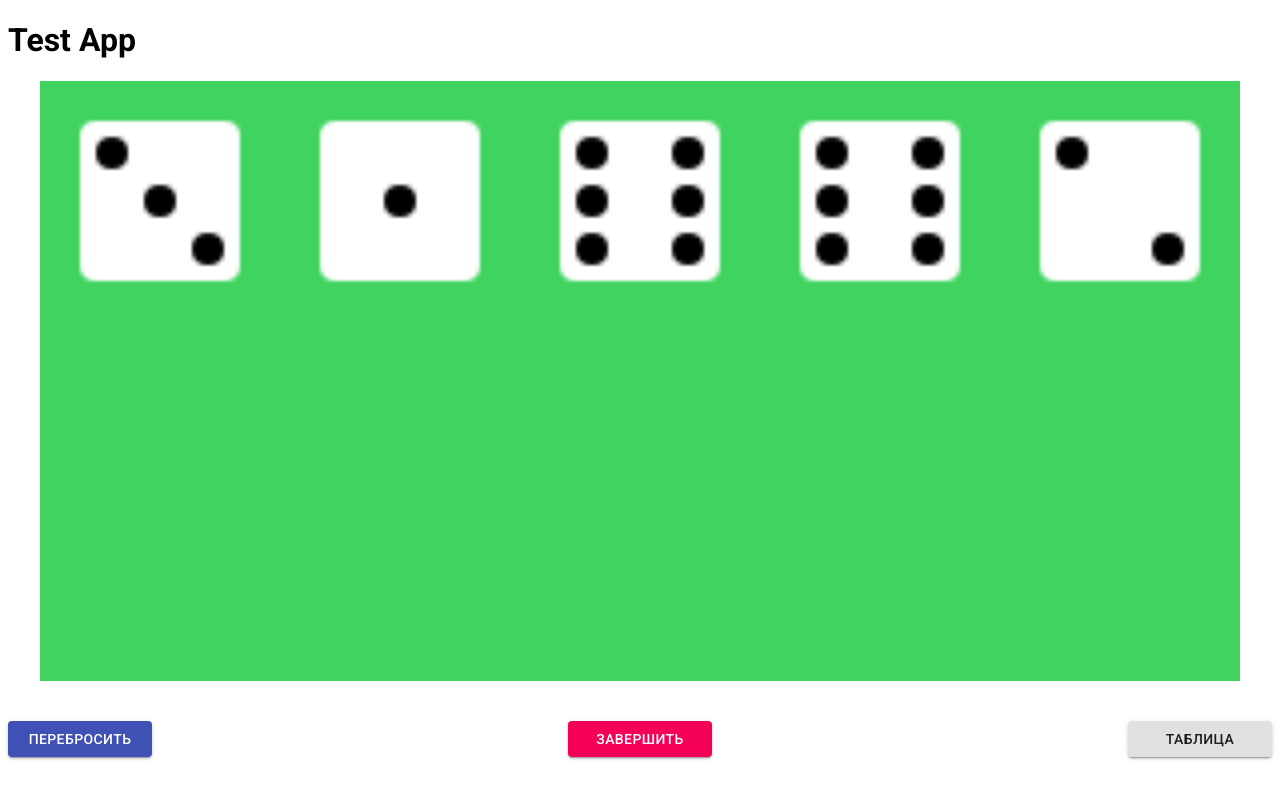
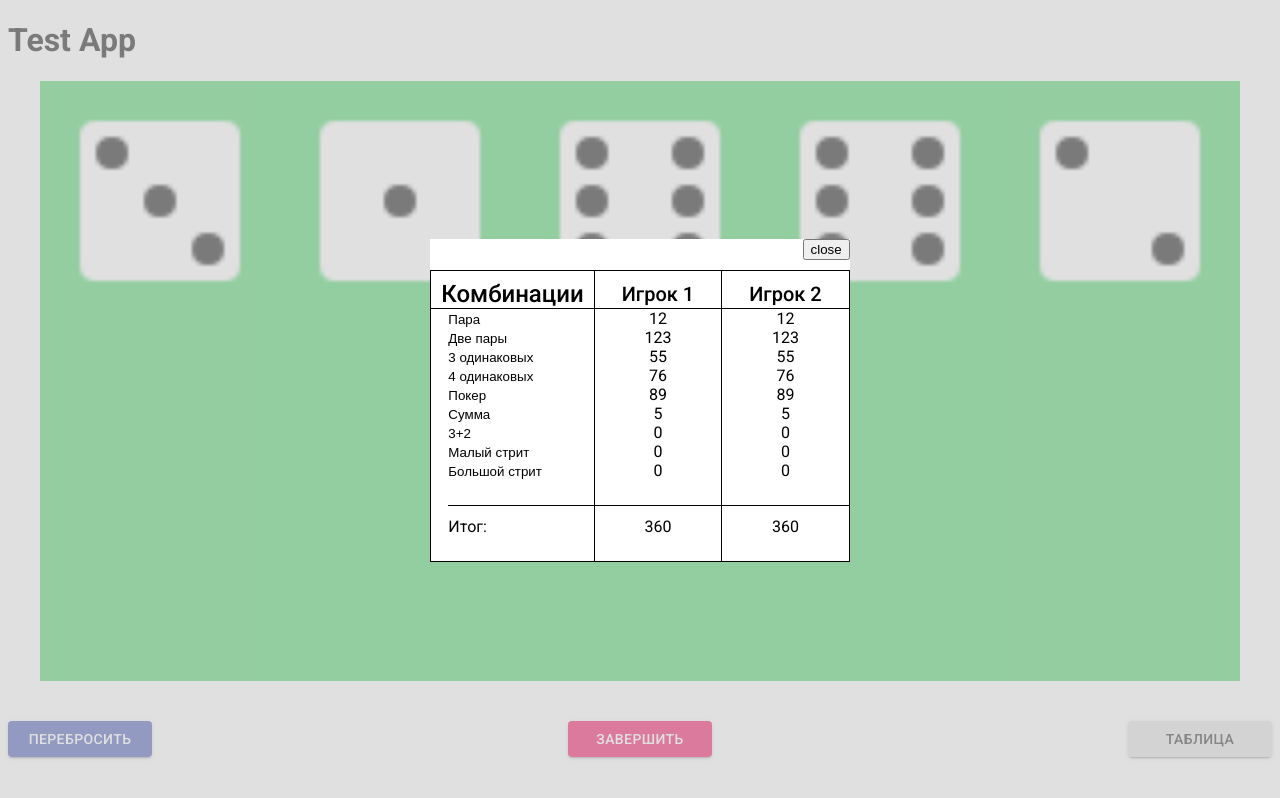
Before and after one commit to dicePoker/dicePoker, a React app: page / in a window 1280 px wide. Both pictures are taken after a click on the button "ТАБЛИЦА". Built offline with nearby package versions, Linux system fonts and the light colour scheme; the HTML template or start-up script is replaced by a standard one.

Commit message:
game-table

```diff
--- a/src/components/Main/Main.tsx
+++ b/src/components/Main/Main.tsx
@@ -1,10 +1,16 @@
-import React from 'react';
+import React, { useState } from 'react';
 import './Main.scss';
 import { useStyles } from '../../utils/makeStyles';
 import { Button, Grid } from '@material-ui/core';
+import { Modal } from '../Modal/Modal';
+import { Table } from '../Table/Table';
 
 export const Main = (): JSX.Element => {
   const classes = useStyles();
+  const [isShowModal, setShowModal] = useState(false);
+
+  const showModal = () => setShowModal(true);
+  const closeModal = () => setShowModal(false);
 
   return (
     <section className="main">
@@ -41,12 +47,16 @@ export const Main = (): JSX.Element => {
               variant="contained"
               size="medium"
               className={classes.button}
+              onClick={showModal}
             >
               Таблица
             </Button>
           </li>
         </ul>
       </Grid>
+      <Modal isShow={isShowModal} closeHandle={closeModal}>
+        <Table />
+      </Modal>
     </section>
   );
 };
--- /dev/null
+++ b/src/components/Modal/Modal.scss
@@ -0,0 +1,23 @@
+.modal {
+  position: fixed;
+  width: 100%;
+  height: 100%;
+  top: 0;
+  left: 0;
+  right: 0;
+  bottom: 0;
+  background-color: rgba(#ccc,0.6);
+  display: flex;
+  justify-content: center;
+  align-items: center;
+  flex-direction: column;
+
+  &__wrapper {
+    background-color: #fff;
+  }
+  &__close {
+    display: block;
+    margin-left: auto;
+    margin-bottom: 10px;
+  }
+}
--- /dev/null
+++ b/src/components/Modal/Modal.tsx
@@ -0,0 +1,22 @@
+import React from 'react';
+import './Modal.scss';
+
+type propsType = {
+  children: React.ReactNode;
+  isShow: boolean;
+  closeHandle: () => void;
+};
+
+export const Modal = (props: propsType): JSX.Element | null => {
+  if (!props.isShow) return null;
+  return (
+    <div className="modal">
+      <div className="modal__wrapper">
+        <button className="modal__close" onClick={props.closeHandle}>
+          close
+        </button>
+        {props.children}
+      </div>
+    </div>
+  );
+};
--- /dev/null
+++ b/src/components/Table/Table.scss
@@ -0,0 +1,62 @@
+.table {
+  display: flex;
+
+  &__left {
+    max-width: 198px;
+    padding-top: 9px;
+    padding-left: 17px;
+    border: 1px solid #000;
+  }
+
+ &__right {
+   display: flex;
+ }
+
+  &__list {
+    margin: 0;
+    list-style: none;
+    padding: 0;
+  }
+
+  &__button {
+    padding: 0;
+    cursor: pointer;
+    box-shadow: none;
+    border: none;
+    background-color: transparent;
+  }
+
+  &__title {
+    padding: 0 10px;
+    margin-left: -17px;
+  }
+
+  &__title,&__name{
+    font-weight: 500;
+    font-size: 24px;
+    line-height: 28px;
+    border-bottom: 1px solid #000000;
+  }
+
+  &__name {
+    font-size: 20px;
+    padding: 9px 27px 0 27px;
+  }
+
+  &__table {
+    text-align: center;
+    border: 1px solid #000000;
+    border-left: none;
+
+    &__list {
+      padding: 0 27px;
+    }
+  }
+
+  &__bottom {
+    margin-top: 25px;
+    padding-top: 11px;
+    padding-bottom: 25px;
+    border-top: 1px solid #000000 ;
+  }
+}
--- /dev/null
+++ b/src/components/Table/Table.tsx
@@ -0,0 +1,70 @@
+import React from 'react';
+import './Table.scss';
+
+const players = [
+  {
+    name: 'Игрок 1',
+    combinations: [12, 123, 55, 76, 89, 5, 0, 0, 0],
+    total: 30,
+  },
+  {
+    name: 'Игрок 2',
+    combinations: [12, 123, 55, 76, 89, 5, 0, 0, 0],
+    total: 30,
+  },
+];
+const combinations = [
+  'Пара',
+  'Две пары',
+  '3 одинаковых',
+  '4 одинаковых',
+  'Покер',
+  'Сумма',
+  '3+2',
+  'Малый стрит',
+  'Большой стрит',
+];
+
+export const Table = (): JSX.Element => {
+  return (
+    <div className="table">
+      <div className="table__left">
+        <div className="table__title">Комбинации</div>
+        <ul className="table__list">
+          {combinations.map((val, index) => {
+            return (
+              <li key={`table-item-${val}-${index}`} className="table__item">
+                <button className="table__button">{val}</button>
+              </li>
+            );
+          })}
+        </ul>
+        <div className="table__bottom">Итог:</div>
+      </div>
+      <div className="table__right">
+        {players.map((item, index) => {
+          return (
+            <div key={`table-table-${index}`} className="table__table">
+              <div className="table__name">{item.name}</div>
+              <ul className="table__list">
+                {item.combinations.map((val, index) => {
+                  return (
+                    <li
+                      key={`table-item-${val}-${index}`}
+                      className="table__item"
+                    >
+                      {val}
+                    </li>
+                  );
+                })}
+              </ul>
+              <div className="table__bottom">
+                {item.combinations.reduce((a, b) => a + b, 0)}
+              </div>
+            </div>
+          );
+        })}
+      </div>
+    </div>
+  );
+};
```
